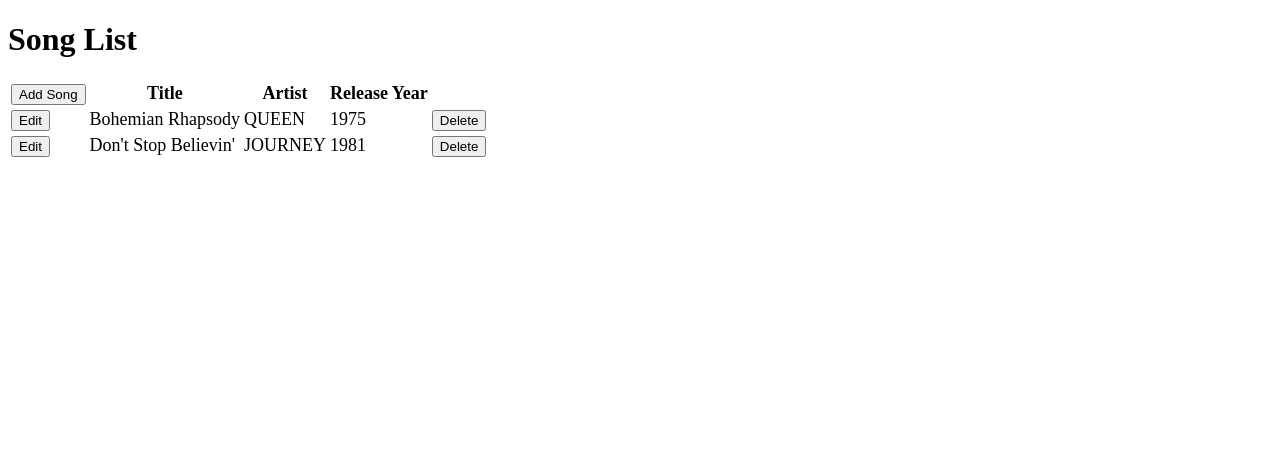
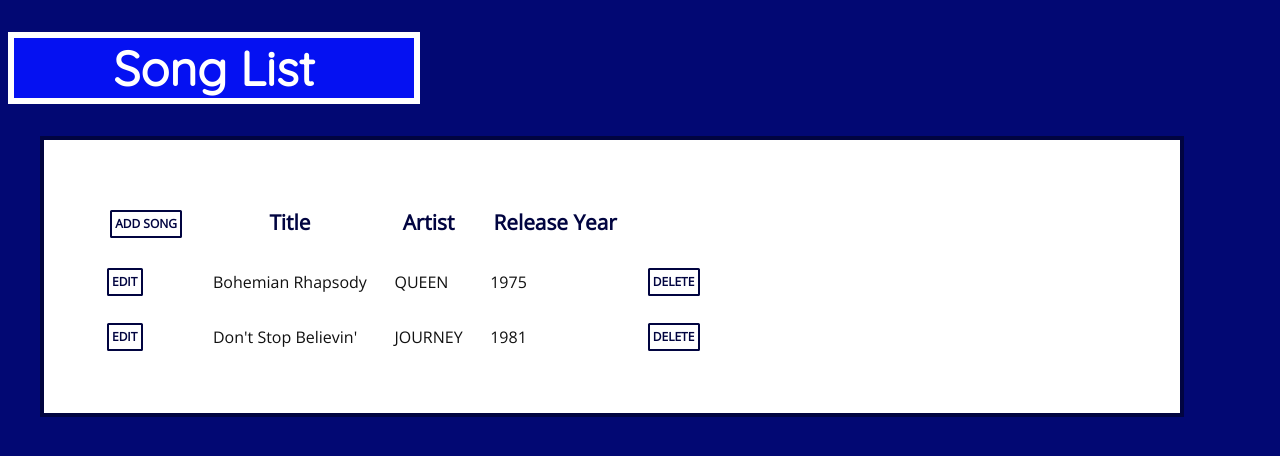
Before and after one commit to EVELYN-RYAN/Project3_G1, a Node server app: page / in a window 1280 px wide. Shown: the top 456 px of the page. Run offline with Node 20, Linux system fonts and the light colour scheme; data comes from the database, SQL or seed files in the repository; some libraries are stand-ins or nearby versions.

Commit message:
style index.ejs

```diff
--- a/views/index.ejs
+++ b/views/index.ejs
@@ -6,19 +6,94 @@
     <meta name="viewport" content="width=device-width, initial-scale=1.0">
     <style> table {font-size: large;}</style>
     <title>Song List</title>
+    <link rel="preconnect" href="https://fonts.gstatic.com">
+        <link href="https://fonts.googleapis.com/css2?family=Open+Sans&family=Quicksand&display=swap" rel="stylesheet">
+        <style>
+            /*font-family: 'Open Sans', sans-serif;
+            font-family: 'Quicksand', sans-serif;
+            purple blue: #5327F2
+            bright blue: #0511F2
+            medium blue: #030BA6
+            dark blue: #020873
+            navy blue: #010440
+            */
+            body {
+                background-color: #020873;
+                color: #fff;
+            }
+            h1 {
+                background-color: #0511F2;
+                color: #fff;
+                font-family: 'Quicksand', sans-serif;
+                font-weight: bolder;
+                text-align: center;
+                font-size: 3rem;
+                border: 0.4rem solid white;
+                max-width: 25rem;
+            }
+            .container {
+                background-color: #fff;
+                color: #111;
+                font-family: 'Open Sans', sans-serif;
+                padding: 3rem;
+                max-width: 65rem;
+                min-width: 45rem;
+                margin: 2rem;
+                border: 0.25rem solid #010440;
+            }
+         input[type="submit"], input[type="button"] {
+                font-family: 'Open Sans', sans-serif;
+                background-color: #fff;
+                color: #0511F2;
+                text-transform: uppercase;
+                border: 2px solid #0511F2;
+                font-weight: bold;
+                font-size: 0.975rem;
+                border-radius: 0.2rem;
+                padding: 0.25rem;
+                transition: color 300ms ease-in, border 300ms ease-in, background-color 300ms ease-in;
+            }
+
+            .add input[type="submit"], .edit input[type="submit"], .delete input[type="button"] {
+            font-size: 0.75rem;
+            padding: 0.2rem;
+            color: #010440;
+            border: 2px solid #010440;
+            border-radius: 0.1rem;
+            }
+
+            input[type="submit"]:hover, input[type="button"]:hover {
+                background-color: #020873;
+                color: white;
+                border: 2px solid #111;
+            }
+
+
+            table th{
+                font-weight: bolder;
+                font-size: 1.3rem;
+                color: #010440;
+                padding: 1rem;
+            }
+
+            table td {
+                font-size: 1.0rem;
+                padding: 0.8rem;
+            }
+        </style>
 </head>
 <body>
+    <h1>Song List</h1>
     <div class="container">
     <!-- Use EJS to receive and format the SQLite Data -->
-    <h1>Song List</h1>
     <% {console.log("listing songs: " + songs.length);} %>
     <table class="table table-hover">
         <thead>
             <tr>
                 <th>
                     <!-- Add a form and button to go to add a song route -->
-                    <form method="GET" action="\addSong">
-                        <input type="submit" value="Add Song">
+                    <form method="GET" action="\addSong" class="add">
+                        <input type="submit" class="add" value="Add Song">
                     </form>
                 </th>
                 <th >Title</th>
@@ -33,7 +108,7 @@
                     <td>
                         <!-- form and button to edit song -->
                         <form action="/editSong/<%= songs[i].id %>"
-                            method="get" id="editSong" name="editSong">
+                            method="get" id="editSong" name="editSong" class="edit">
                             <input type="submit" name="Edit"
                                 value="Edit">
                         </form>
@@ -45,7 +120,8 @@
                         <!-- Add a form and button on each row to bring up the safe delete process -->
                         <form action="/deleteSong/<%= songs[i].id %>"
                             method="post" id="deleteSong<%=songs[i].id%>"
-                            name="deleteSong<%=songs[i].id%>">
+                            name="deleteSong<%=songs[i].id%>"
+                            class="delete">
                             <input type="button" name="Delete"
                                 value="Delete" onclick="safeDelete('deleteSong<%=songs[i].id%>')">
                         </form>
```
